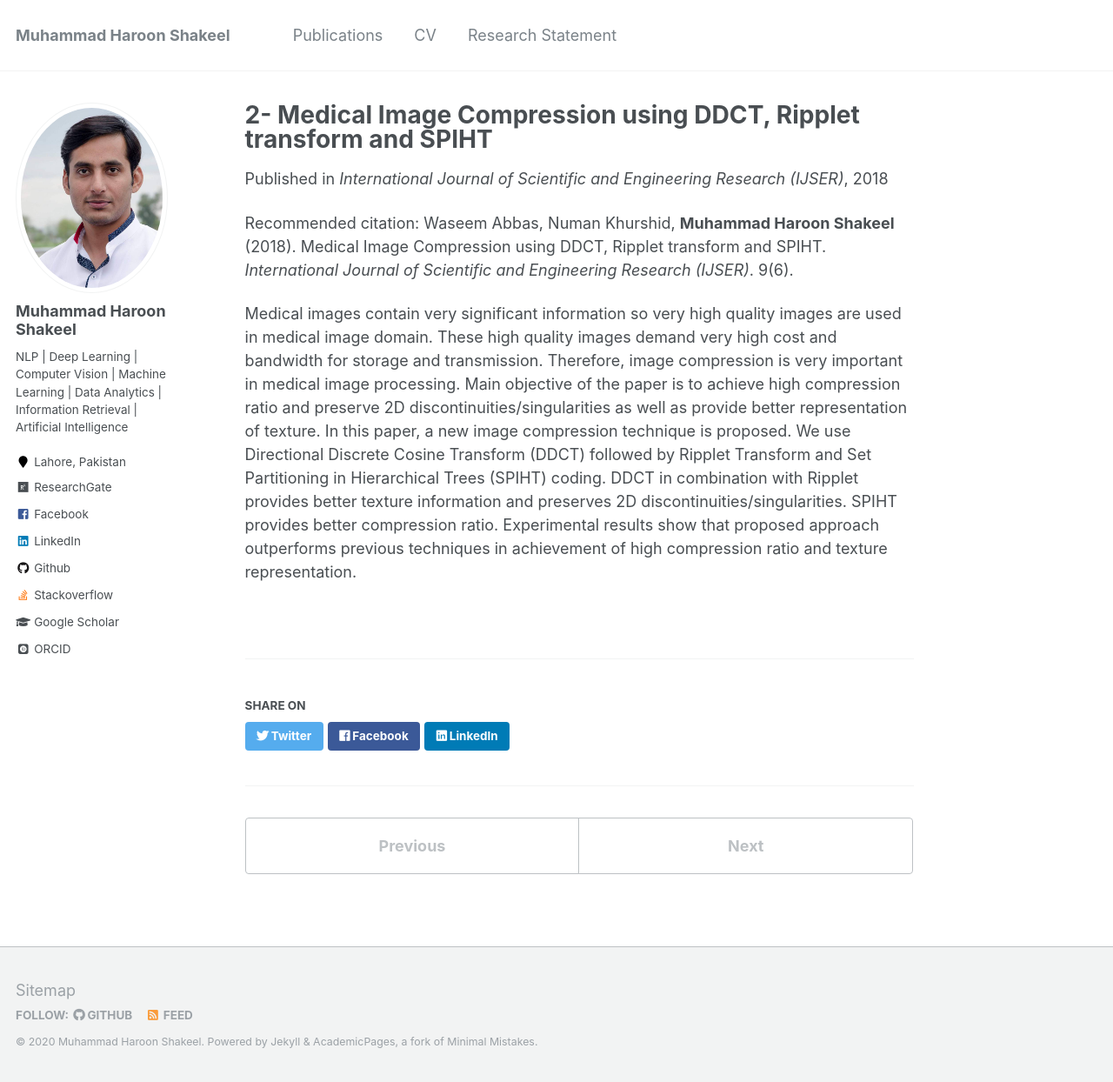
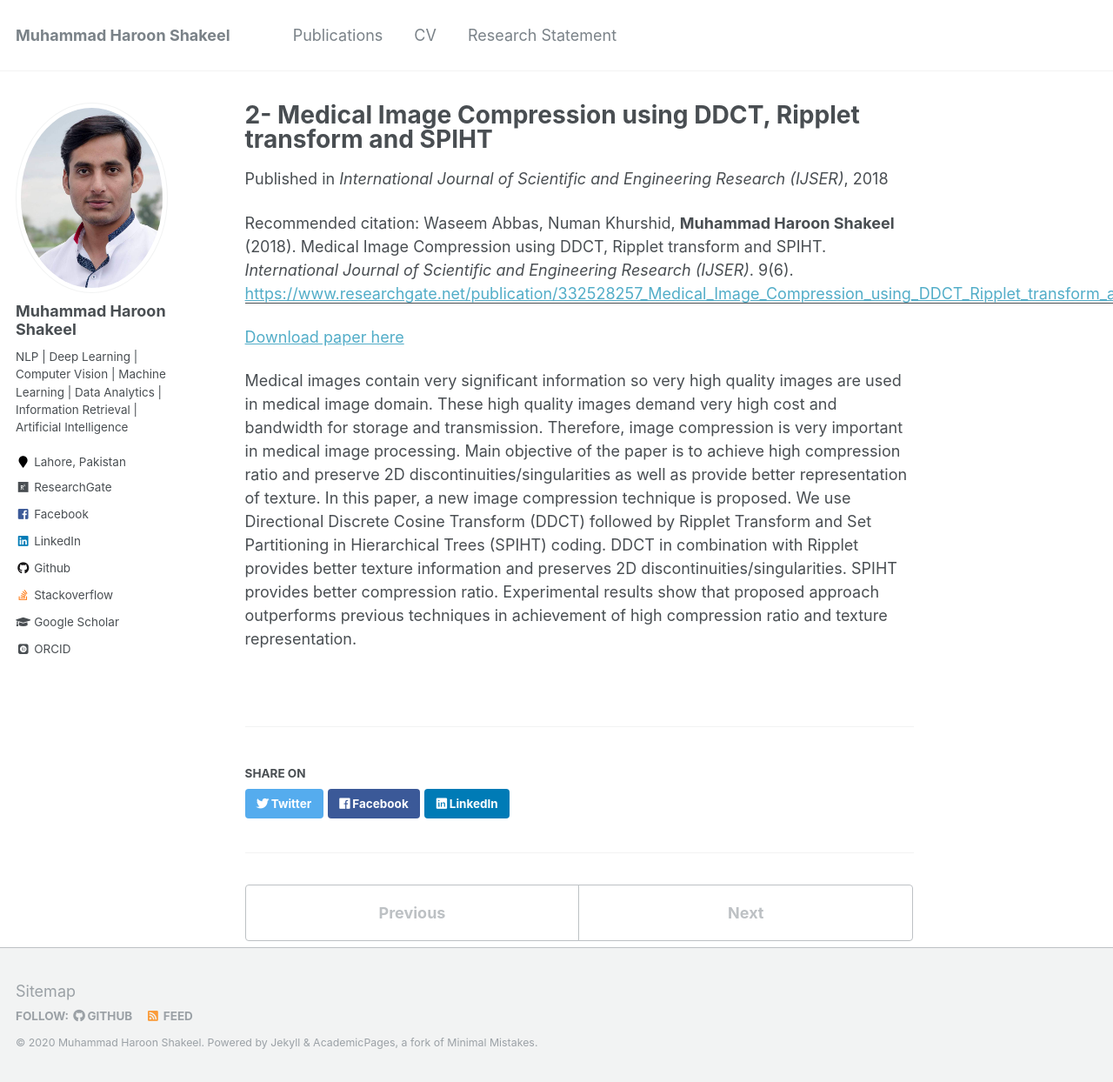
Before and after one commit to haroonshakeel/haroonshakeel.github.io, a Jekyll site: the page built from _publications/2018-image_compression.md, in a window 1280 px wide and 1244 px high. Shown: the whole window at 87% size. Built offline with Jekyll 4.4.1, drawn with Linux system fonts in a browser that asks for light colours; some web fonts are replaced.

Commit message:
publications update

```diff
--- a/_publications/2018-image_compression.md
+++ b/_publications/2018-image_compression.md
@@ -5,6 +5,10 @@ permalink: /publication/1/6/2018-image_compression
 excerpt: ''
 date: 1/6/2018
 venue: 'International Journal of Scientific and Engineering Research (IJSER)'
+paperurl: 'https://www.researchgate.net/publication/332528257_Medical_Image_Compression_using_DDCT_Ripplet_transform_and_SPIHT'
 citation: 'Waseem Abbas, Numan Khurshid, <strong>Muhammad Haroon Shakeel</strong> (2018). Medical Image Compression using DDCT, Ripplet transform and SPIHT. <i>International Journal of Scientific and Engineering Research (IJSER)</i>. 9(6).'
 ---
+
+<a href='https://www.researchgate.net/publication/332528257_Medical_Image_Compression_using_DDCT_Ripplet_transform_and_SPIHT'>Download paper here</a>
+
 Medical images contain very significant information so very high quality images are used in medical image domain. These high quality images demand very high cost and bandwidth for storage and transmission. Therefore, image compression is very important in medical image processing. Main objective of the paper is to achieve high compression ratio and preserve 2D discontinuities/singularities as well as provide better representation of texture. In this paper, a new image compression technique is proposed. We use Directional Discrete Cosine Transform (DDCT) followed by Ripplet Transform and Set Partitioning in Hierarchical Trees (SPIHT) coding. DDCT in combination with Ripplet provides better texture information and preserves 2D discontinuities/singularities. SPIHT provides better compression ratio. Experimental results show that proposed approach outperforms previous techniques in achievement of high compression ratio and texture representation.
```
Also changed, not shown: markdown_generator/publications.tsv (+1 -1 lines).
